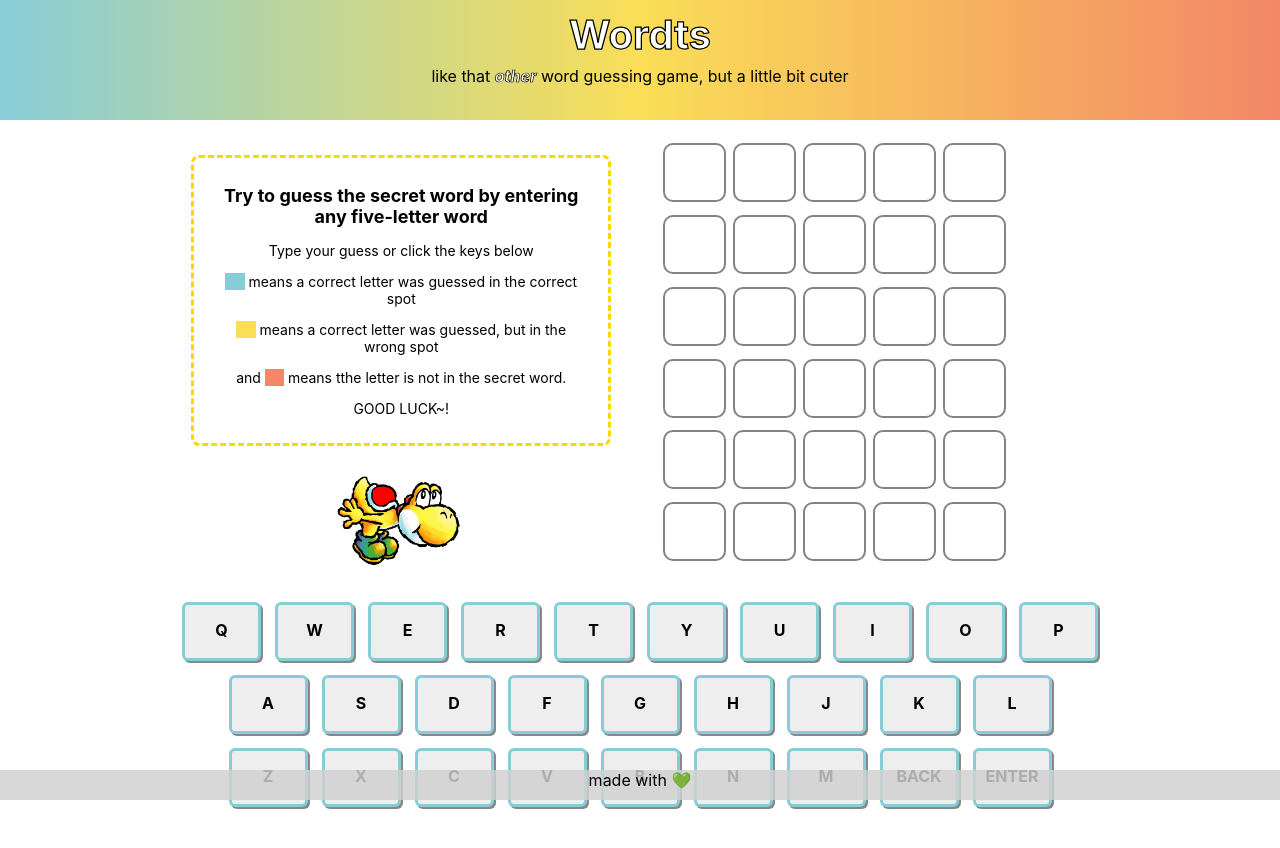
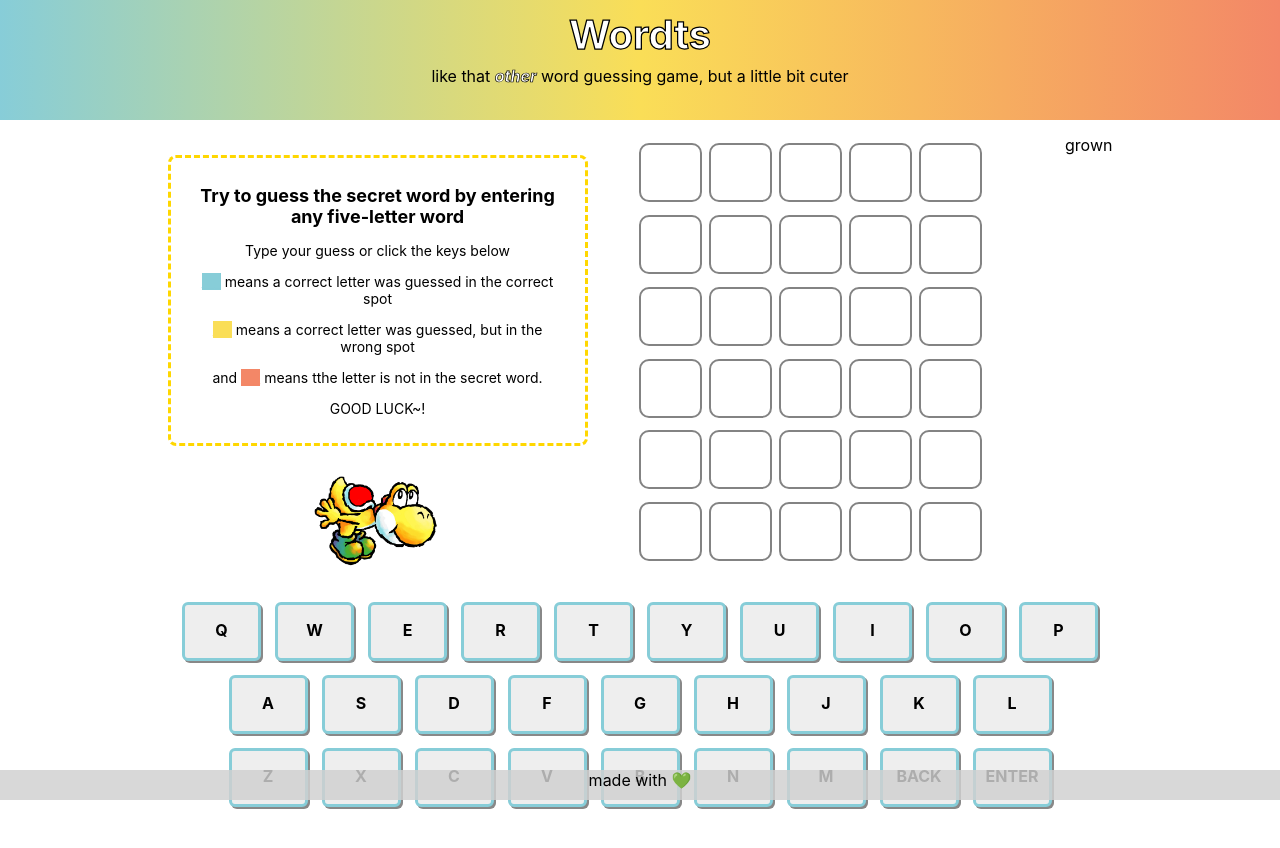
Before and after one commit to nodrognaes/Wordts, a React (Create React App) app: page / in a window 1280 px wide. Shown: the top 848 px of the page. Built offline with nearby package versions, Linux system fonts and the light colour scheme.

Commit message:
modal update

```diff
--- a/src/components/Modal/Modal.js
+++ b/src/components/Modal/Modal.js
@@ -9,7 +9,7 @@ const Modal = ({ isCorrect, turn, solution }) => {
                     <h1>You win!!</h1>
                     <p className="solution">The word was "{solution.toUpperCase()}"</p>
                     <p>You found the secret word in {turn > 1 ? `${turn} guesses` : `${turn} guess`}. Well done!</p>
-                    <button onClick={() => window.location.reload()} onKeyDown={() => window.location.reload()}>Play again</button>
+                    <button id='submit' onClick={() => window.location.reload()}>Play again</button>
                 </div>
             )}
             {!isCorrect && (
--- a/src/components/Wordts/Wordts.js
+++ b/src/components/Wordts/Wordts.js
@@ -31,7 +31,7 @@ const Wordts = ({ solution }) => {
             <div className="container">
                 <Instructions />
                 <Grid currentGuess={currentGuess} guesses={guesses} turn={turn} />
-                {/* {solution} */}
+                {solution}
             </div>
             <KeyBoard usedKeys={usedKeys}/>
             {showModal && <Modal isCorrect={isCorrect} turn={turn} solution={solution}/>}
```
